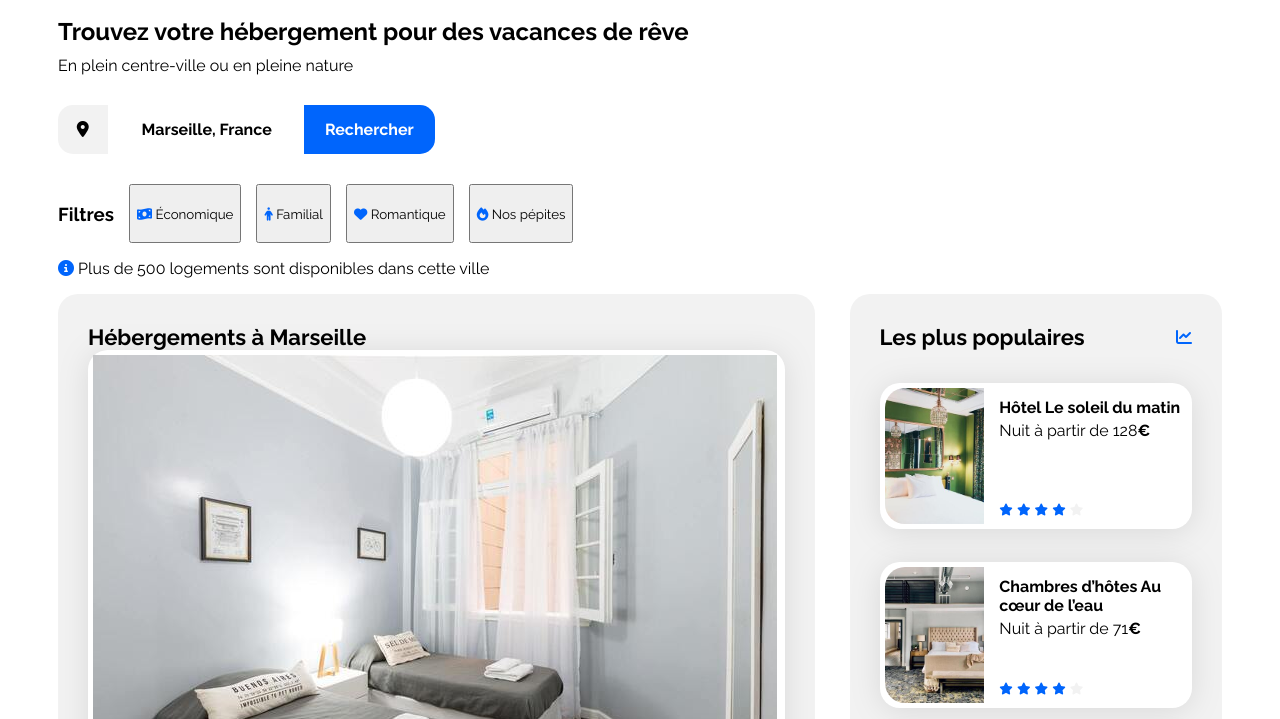
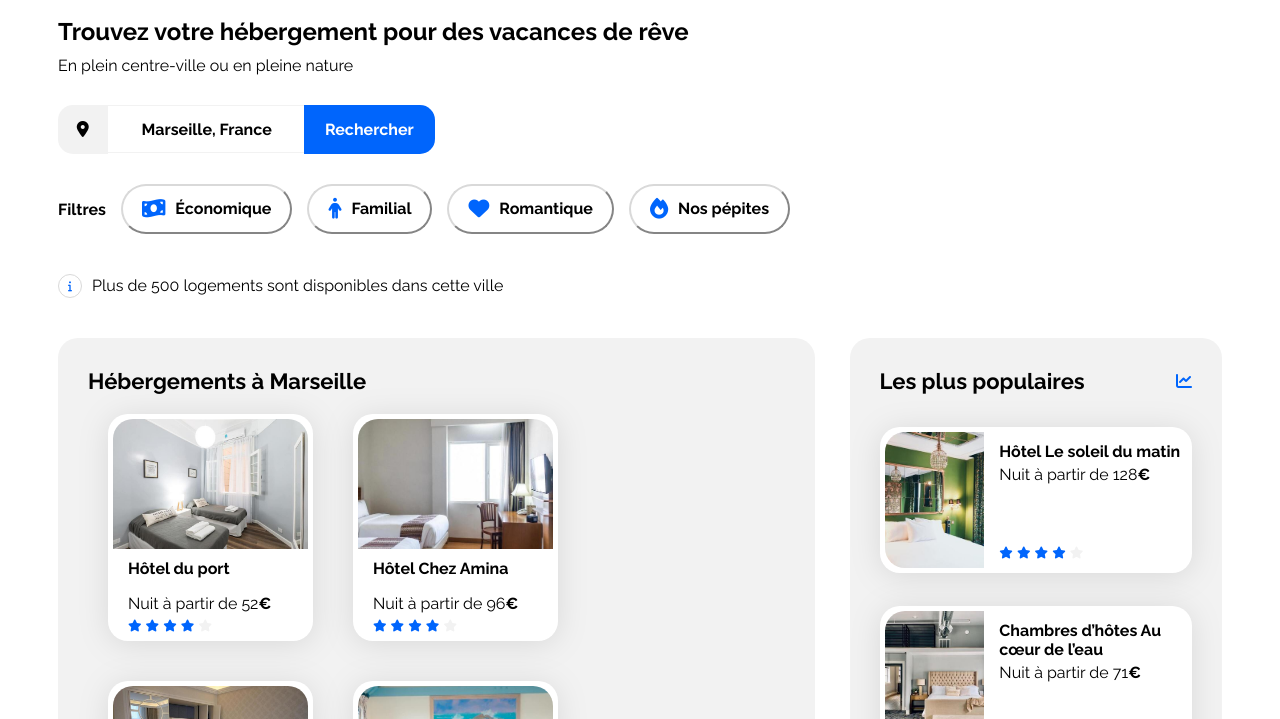
Before and after one commit to mickael13800/p2-booki, a plain HTML site: page index.html in a window 1280 px wide. Shown: the part 75-794 px from the top of the page. Drawn offline with Linux system fonts and the light colour scheme.

Commit message:
Codage du CSS desktop

```diff
--- a/css/style.css
+++ b/css/style.css
@@ -77,8 +77,8 @@ header a {
 }
 
 header a:hover {
-    color: #0065fc;
-    border-top: 2px #0065FC solid;
+    color: var(--main-color);
+    border-top: 2px var(--main-color) solid;
 }
 
 nav {
@@ -116,17 +116,19 @@ form .fa-solid {
     color: black;
     width: 50px;
     height: 49px;
-    background-color: #f2f2f2;
+    background-color: var(--main-bg-color);
     border-radius: 15px 0px 0px 15px;
     border: 1px;
 }
 
 form input{
     width: 195px;
-    height: 43px;
+    height: 42px;
     font-size: 1em;
-    border: none;
-    border-color: #F2F2F2;
+    border-top: 1px var(--main-bg-color) solid;
+    border-bottom: 1px var(--main-bg-color) solid;
+    border-left: none;
+    border-right: none;
     padding: 2px 0px 2px 2px;
 }
 
@@ -141,7 +143,7 @@ form button{
     width: 132px;
     height: 49px;
     color: white;
-    background-color: #0065FC;
+    background-color: var(--main-color);
     font-size: medium;
     font-weight: bold;
     border: none;
@@ -152,7 +154,60 @@ form button{
 .filtres {
     display: flex;
     flex-direction: row;
+    width: 758px;
+    height: 50px;
     gap: 15px;
+}
+
+.filtres h3 {
+    font-size: 1em;
+}
+
+.onglet-filtre {
+    height: 50px;
+    border-radius: 25px 25px 25px 25px;
+    border-color: #d9d9d9;
+    background-color: white;
+    font-weight: 700;
+    font-size: 1em;
+    padding: 4px 19px 4px 19px;
+    display: flex;
+    justify-content: center;
+    align-items: center;
+    gap: 10px;
+}
+
+.onglet-filtre .fa-solid {
+    font-size: 1.3em;
+}
+
+.onglet-filtre:hover {
+    background-color: var(--filter-bg-color);
+}
+
+.infobar {
+    display: flex;
+    flex-direction: row;
+    justify-content: left;
+    align-items: center;
+    height: 24px;
+    gap: 10px;
+    margin-top: 40px;
+    margin-bottom: 40px;
+}
+
+.button-info {
+    width: 24px;
+    height: 24px;
+    border: 1px solid #d9d9d9;
+    border-radius: 50%;
+    background-color: white;
+}
+
+.button-info .fa-solid {
+    display: flex;
+    justify-content: center;
+    font-size: 0.8em;
 }
 
 /****** Hebergements And Populaires ***********/
@@ -173,9 +228,38 @@ form button{
     width: 65%;
 }
 
-.hebergements-card {
+.hebergements-cards {
     display: flex;
-    flex-direction: row;
+    flex-wrap: wrap;
+}
+
+.hebergements-cards .card {
+    display: flex;
+    flex-direction: column;
+    margin: 20px;
+    width: 195px;
+}
+
+.hebergements-cards img {
+    width: 100%;
+    height: 130px;
+    border-top-left-radius: 20px;
+    border-top-right-radius: 20px;
+}
+
+.hebergements-cards .card-content {
+    width: 100%;
+    padding-left: 15px;
+    display: flex;
+    flex-direction: column;
+}
+
+.hebergements-cards .card-title {
+    margin-top: 10px;
+}
+
+.hebergements-cards .card-subtitle {
+    margin-bottom: 4px;
 }
 
 /****** Populaires ***********/
@@ -224,7 +308,28 @@ form button{
 }
 
 /****** Activites ******/
+.activites .section-title {
+    margin-bottom: 20px;
+    margin-top: 50px;
+}
 
+.activites-card {
+    display: flex;
+    flex-direction: row;
+    margin-bottom: 50px;
+}
+
+.activites-card .card {
+    width: 297.5px;
+    height: 439px;
+}
+
+.activites-card img {
+    width: 100%;
+    height: 380px;
+    border-radius: 20px;
+
+}
 
 /****** footer ******/
 .no-bullets{
@@ -236,6 +341,7 @@ footer{
     display: flex;
     justify-content: space-between;
     background-color: #f2f2f2;
+
 }
 
 .assistance, .a-propos, .nos-hebergements {
--- a/index.html
+++ b/index.html
@@ -36,11 +36,17 @@
                     <h3>Filtres</h3>
                     <button class="onglet-filtre" type="button"><i class="fa-solid fa-money-bill-wave"></i>
                         Économique</button>
-                    <button class="onglet-filtre" type="button"><i class="fa-solid fa-person"></i> Familial</button>
-                    <button class="onglet-filtre" type="button"><i class="fa-solid fa-heart"></i> Romantique</button>
-                    <button class="onglet-filtre" type="button"><i class="fa-solid fa-fire"></i> Nos pépites</button>
+                    <button class="onglet-filtre" type="button"><i class="fa-solid fa-person"></i>
+                        Familial</button>
+                    <button class="onglet-filtre" type="button"><i class="fa-solid fa-heart"></i>
+                        Romantique</button>
+                    <button class="onglet-filtre" type="button"><i class="fa-solid fa-fire"></i> Nos
+                        pépites</button>
                 </div>
-                <p><i class="fa-solid fa-circle-info"></i> Plus de 500 logements sont disponibles dans cette ville</p>
+                <div class="infobar">
+                    <button class="button-info" type="button"><i class="fa-solid fa-info"></i></button>
+                    <p>Plus de 500 logements sont disponibles dans cette ville</p>
+                </div>
             </section>
             <div class="hebergements-and-populaires">
                 <section class="hebergements">
@@ -166,6 +172,8 @@
                                 </div>
                             </article>
                         </a>
+                    </div>
+                    <div class="plus-img">
                         <a href="#"><strong>Afficher plus</strong></a>
                     </div>
                 </section>
```
